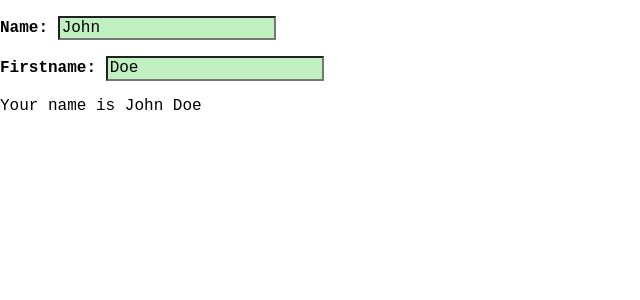
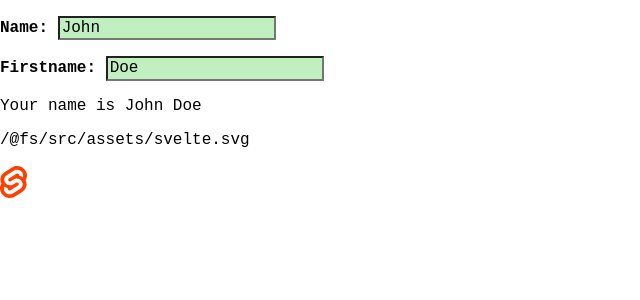
Before and after one commit to Erikote04/Svelte-Tutorial-in-Deep, a Svelte app: page / in a window 1280 px wide. Shown: the top 300 px of the page, without its empty margins (0-640 px from the left). Built offline with nearby package versions, Linux system fonts and the light colour scheme.

Commit message:
Working with CSS. Import images using paths in variables

```diff
--- a/src/App.svelte
+++ b/src/App.svelte
@@ -1,6 +1,7 @@
 <script>
     import "./assets/global.css";
     import "normalize.css/normalize.css";
+    import Svelte from "./assets/svelte.svg";
     import Input from "./lib/Input.svelte";
 
     let name = "John";
@@ -10,8 +11,10 @@
 <main>
     <Input label="Name" bind:value={name} />
     <Input label="Firstname" bind:value={firstName} />
+    <p class="label">Your name is {name} {firstName}</p>
 
-    <p class="label">Your name is {name} {firstName}</p>
+    <p>{Svelte}</p> <!--The variable contains the path-->
+    <img src={Svelte} alt="Svelte logo">
 </main>
 
 <style>
```
